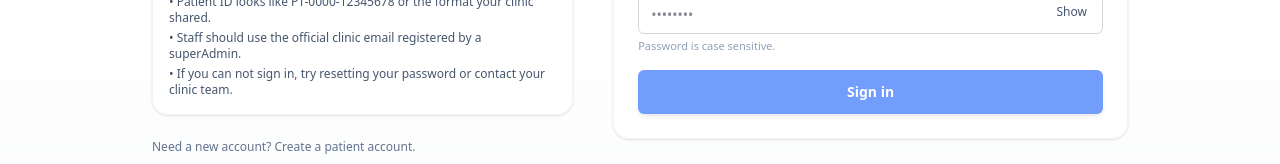
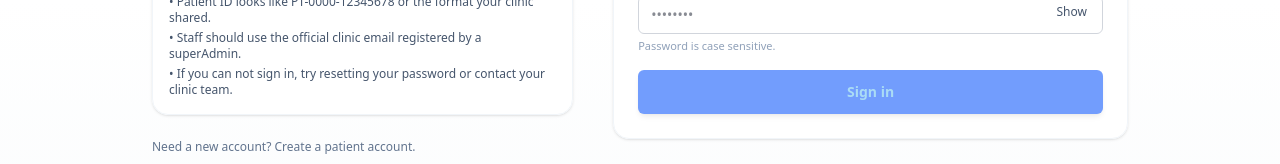
Before and after one commit to muhammadanasbakkar/fyp-open-fend, a Next.js app: page /login in a window 1280 px wide. Shown: the part 446-610 px from the top of the page. Built offline with nearby package versions, Linux system fonts and the light colour scheme; no server answers.

Commit message:
button class added

```diff
--- a/app/globals.css
+++ b/app/globals.css
@@ -750,3 +750,7 @@ a {
     text-align: center;
   }
 }
+.button-primary{
+    color: oklch(0.79 0.1 231.14);
+
+}
--- a/components/Button.tsx
+++ b/components/Button.tsx
@@ -7,7 +7,7 @@ export default function Button(props: ButtonHTMLAttributes<HTMLButtonElement>) {
       {...rest}
       className={[
         "inline-flex items-center justify-center rounded-md px-4 py-2 text-sm font-semibold",
-        "bg-[var(--brand)] text-white hover:brightness-95 disabled:opacity-50",
+        "bg-[var(--brand)] button-primary hover:brightness-95 disabled:opacity-50",
         className,
       ].join(" ")}
     />
```
